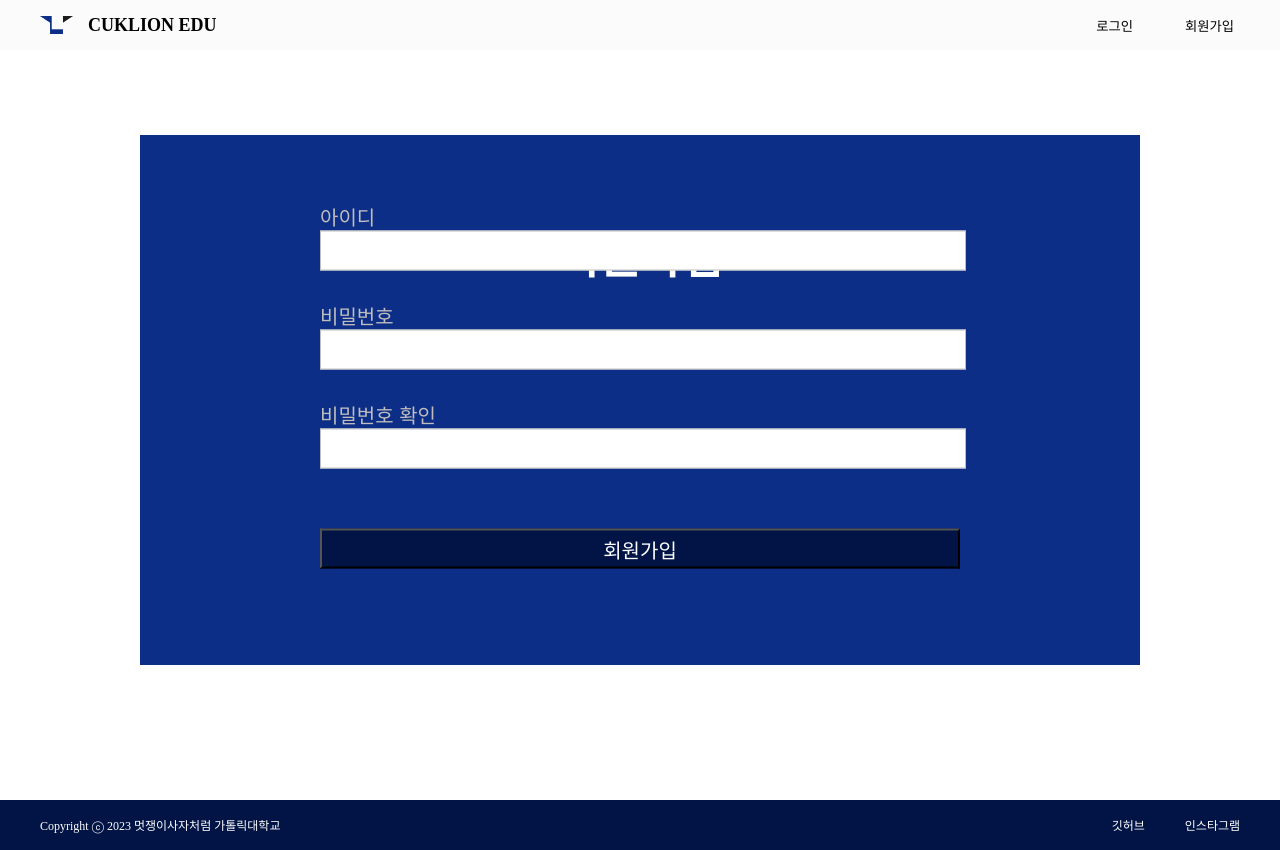
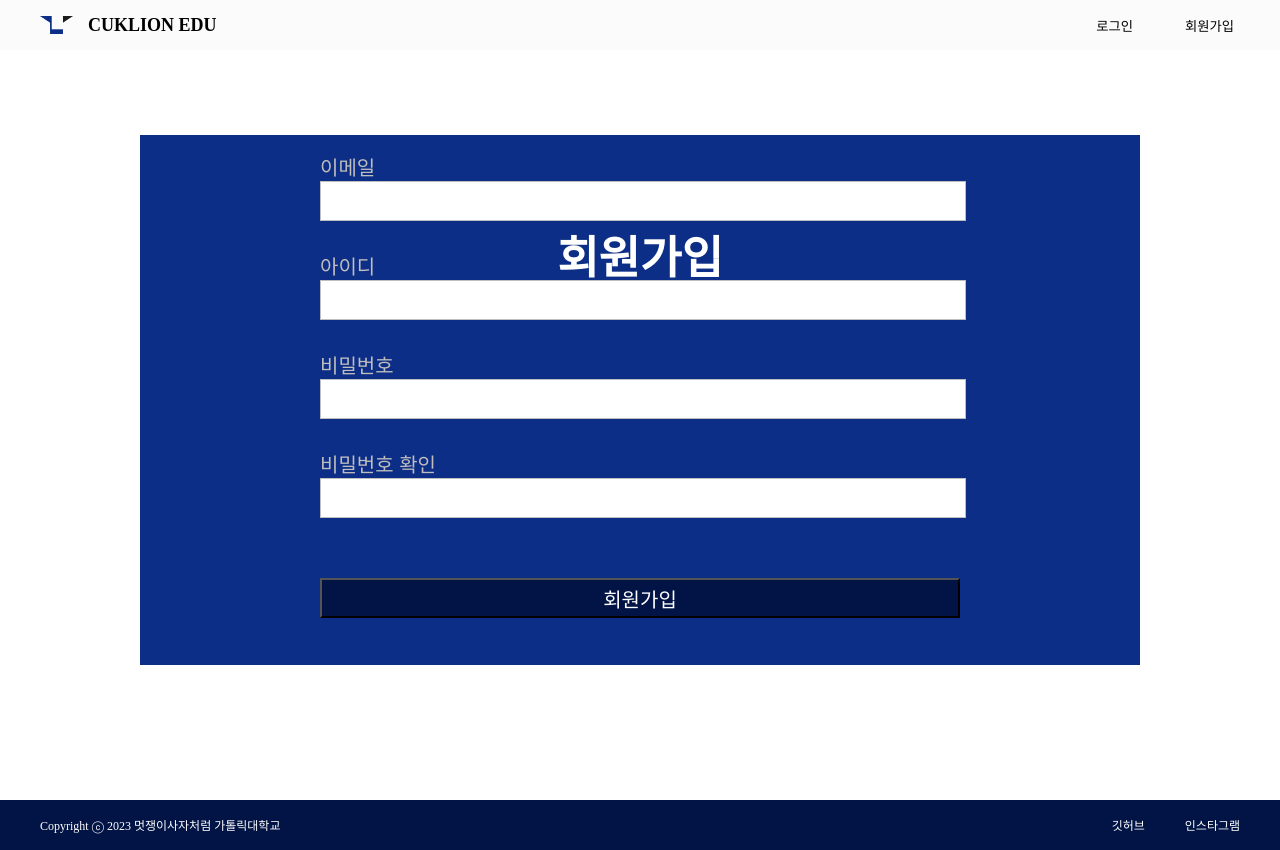
Before and after one commit to CUK-LikeLion-Common/Evaluation-Lecture-team10, a React (Create React App) app: page /register in a window 1280 px wide. Built offline with nearby package versions, Linux system fonts and the light colour scheme.

Commit message:
feat: 회원가입 기능 구현 #71
- 이메일 input 창이 구현 안되어 있어 이를 추가했습니다
- 회원가입 기능을 추가했습니다다

```diff
--- a/src/pages/Register.jsx
+++ b/src/pages/Register.jsx
@@ -1,6 +1,7 @@
-import React from 'react';
-import styled from 'styled-components';
-import { Link } from 'react-router-dom';
+import React, { useState } from "react";
+import styled from "styled-components";
+import { Link, useNavigate } from "react-router-dom";
+import axios from "axios";
 
 const Section = styled.section`
   background-color: #ffffff; /* 배경색 설정 */
@@ -25,12 +26,14 @@
   padding-top: 50px; /* 헤더 위쪽 여백 추가 */
 `;
 
-const FormContainer = styled.div`
+const FormContainer = styled.form`
   position: absolute; /* 내부 컨텐츠의 위치 설정을 위해 position 사용 */
   top: 50%; /* 상단 여백을 50%로 설정하여 수직 중앙 정렬 */
   left: 50%; /* 좌측 여백을 50%로 설정하여 수평 중앙 정렬 */
-  transform: translate(-50%, -50%); /* 좌측과 상단으로 50%씩 이동하여 정확한 가운데 정렬 */
-
+  transform: translate(
+    -50%,
+    -50%
+  ); /* 좌측과 상단으로 50%씩 이동하여 정확한 가운데 정렬 */
 `;
 
 const Label = styled.label`
@@ -42,7 +45,6 @@
   font-size: 20px; /* 폰트 크기 설정 */
   letter-spacing: 0; /* 글자 간격 설정 */
   margin-bottom: 10px; /* 버튼과 하단 문구 사이에 간격 추가 */
-
 `;
 
 const Input = styled.input`
@@ -64,27 +66,74 @@
   letter-spacing: 0; /* 글자 간격 설정 */
   margin-bottom: 30px; /* 하단 여백 설정 */
   margin-top: 30px; /* 상단 여백 설정 */
-
 `;
 
 const Register = () => {
+  const navigate = useNavigate();
+  const [formData, setFormData] = useState({
+    userID: "",
+    userPassword: "",
+    userEmail: "",
+  });
+
+  const handleChange = (e) => {
+    setFormData({ ...formData, [e.target.name]: e.target.value });
+  };
+
+  const handleSubmit = (e) => {
+    e.preventDefault();
+
+    axios
+      .post("/join", formData)
+      .then((response) => {
+        console.log(response.data);
+        alert("회원가입 성공");
+        navigate("/");
+      })
+      .catch((error) => {
+        console.error(error);
+        alert("회원가입 실패");
+      });
+  };
+
   return (
     <Section>
       <Header>
         <h1>회원가입</h1> {/* 헤더 제목 */}
       </Header>
-      <FormContainer>
+      <FormContainer onSubmit={handleSubmit}>
+        <Label htmlFor="userEmail">이메일</Label> {/* 아이디 라벨 */}
+        <Input
+          type="text"
+          id="useremail"
+          name="userEmail"
+          value={formData.userEmail}
+          onChange={handleChange}
+        />{" "}
+        {/* 이메일 입력 필드 */}
         <Label htmlFor="username">아이디</Label> {/* 아이디 라벨 */}
-        <Input type="text" id="username" /> {/* 아이디 입력 필드 */}
-
+        <Input
+          type="text"
+          id="username"
+          name="userID"
+          value={formData.userID}
+          onChange={handleChange}
+        />{" "}
+        {/* 아이디 입력 필드 */}
         <Label htmlFor="password">비밀번호</Label> {/* 비밀번호 라벨 */}
-        <Input type="password" id="password" /> {/* 비밀번호 입력 필드 */}
-
-        <Label htmlFor="password-confirm">비밀번호 확인</Label> {/* 비밀번호 확인 라벨 */}
-        <Input type="password" id="password-confirm" /> {/* 비밀번호 확인 입력 필드 */}
-
-        <Button >회원가입</Button> {/* 로그인 버튼 */}
-
+        <Input
+          type="password"
+          id="password"
+          name="userPassword"
+          value={formData.userPassword}
+          onChange={handleChange}
+        />{" "}
+        {/* 비밀번호 입력 필드 */}
+        <Label htmlFor="password-confirm">비밀번호 확인</Label>{" "}
+        {/* 비밀번호 확인 라벨 */}
+        <Input type="password" id="password-confirm" />{" "}
+        {/* 비밀번호 확인 입력 필드 */}
+        <Button type="submit">회원가입</Button> {/* 로그인 버튼 */}
       </FormContainer>
     </Section>
   );
```
